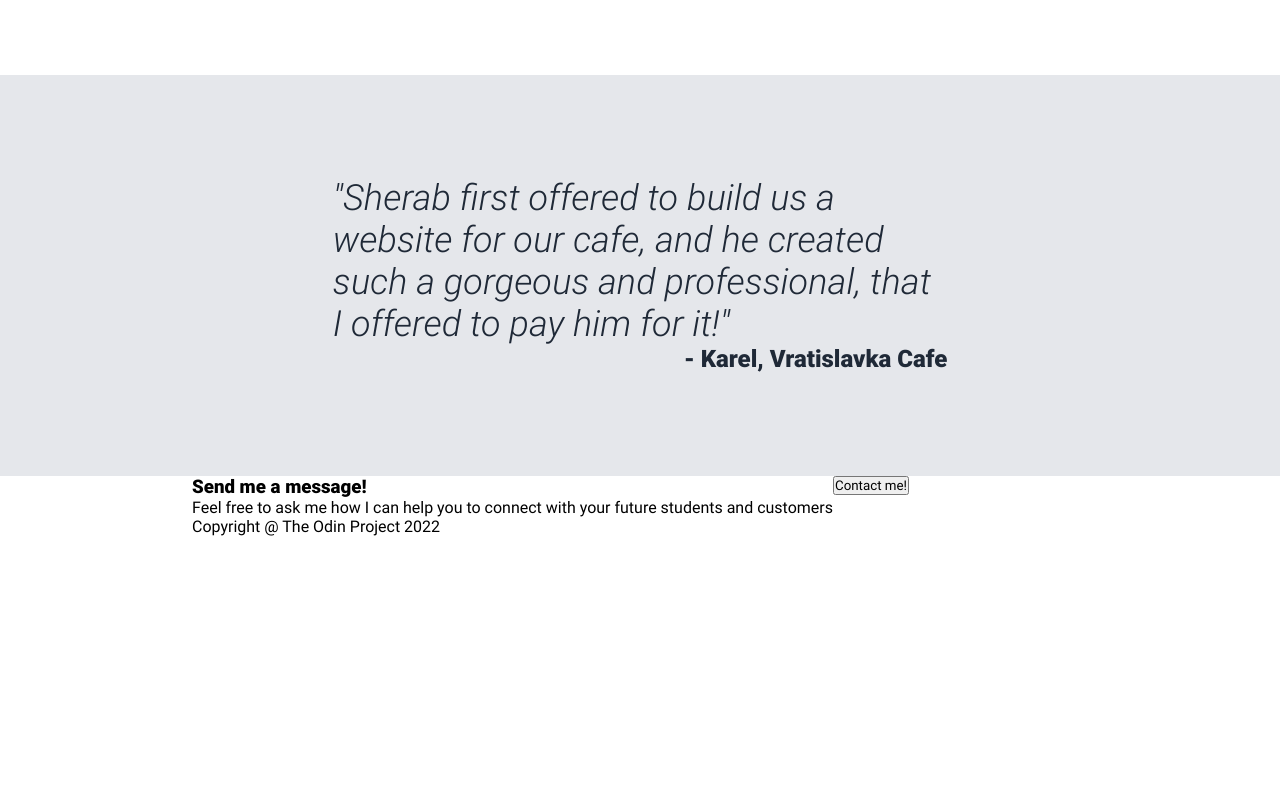
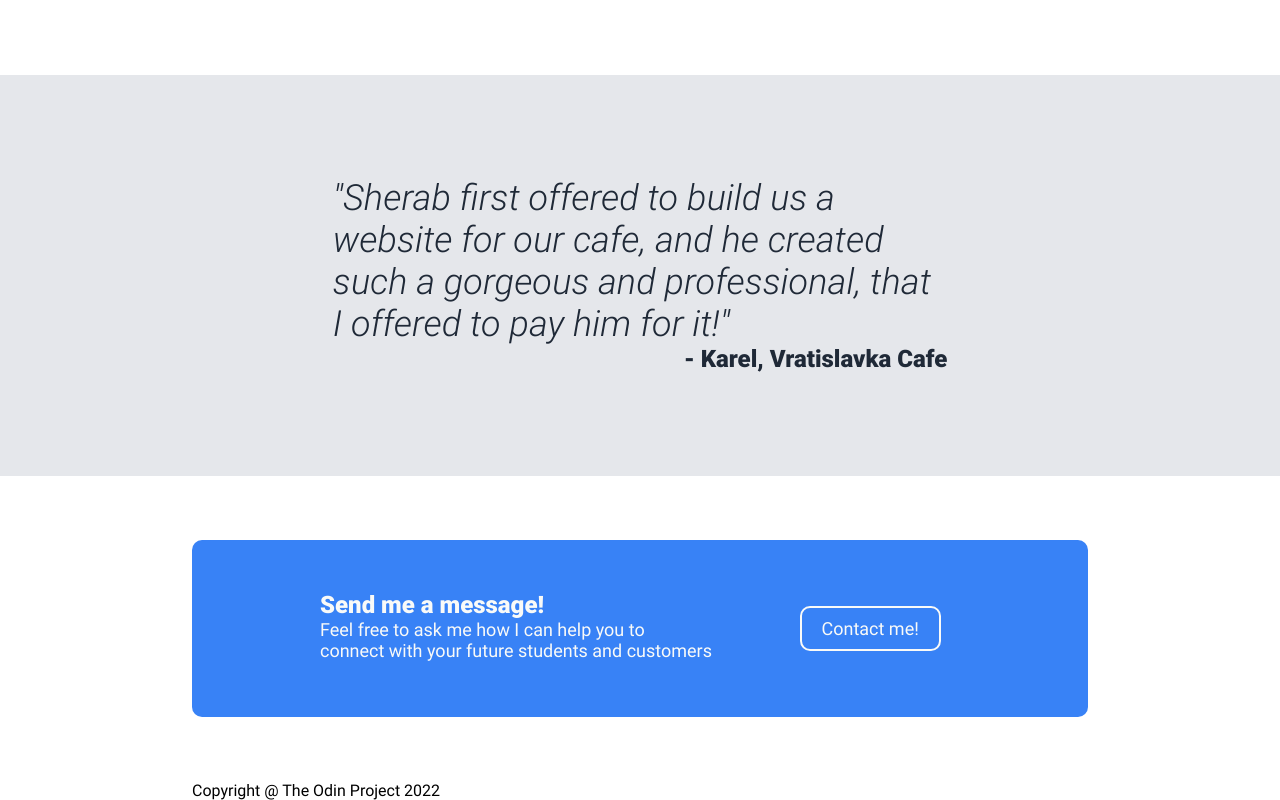
Before and after one commit to Sherab-Z/flexbox-landing-page, a website: page index.html in a window 1280 px wide. Shown: the part 995-1795 px from the top of the page. Before the commit the page ends 1531 px from the top, so only its background shows below. Drawn offline with Linux system fonts and the light colour scheme.

Commit message:
Finish CTA section styling

```diff
--- a/style.css
+++ b/style.css
@@ -43,10 +43,6 @@ section,
 footer {
   padding: 0 15% 0 15%;
 }
-
-/* PLACEHOLDERS */
-
-
 
 /* SETUP FLEX LAYOUT */
 
@@ -131,7 +127,8 @@ header .topnav {
 }
 
 .hero-section button,
-.testimonials-section button {
+.testimonials-section button,
+.cta-btn {
   width:fit-content;
   width: -moz-fit-content;
   background-color: #3882f6;
@@ -217,8 +214,43 @@ header .topnav {
   color: #1f2937;
 }
 
-
-
 /* CTA SECTION */
 
+.cta-section {
+  flex: 1 0 auto;
+  background-color: #3882f6;
+  padding: 4% 10%;
+  margin: 5% 15% 5% 15%;
+  border-radius: 10px;
+}
+
+.cta-left {
+  flex: 2;
+}
+
+.cta-right {
+  flex: 1;
+  margin: auto 3% auto 5%;
+  align-items: flex-end;
+}
+
+.cta-heading {
+  color: #f9faf8;
+  font-size: 24px;
+}
+
+.cta-text {
+  color: #f9faf8;
+  font-size: 18px;
+  font-weight: extra-light;
+}
+
+.cta-btn {
+  border: 2px solid #f9faf8;
+}
+
 /* FOOTER */
+
+footer {
+
+}
```
